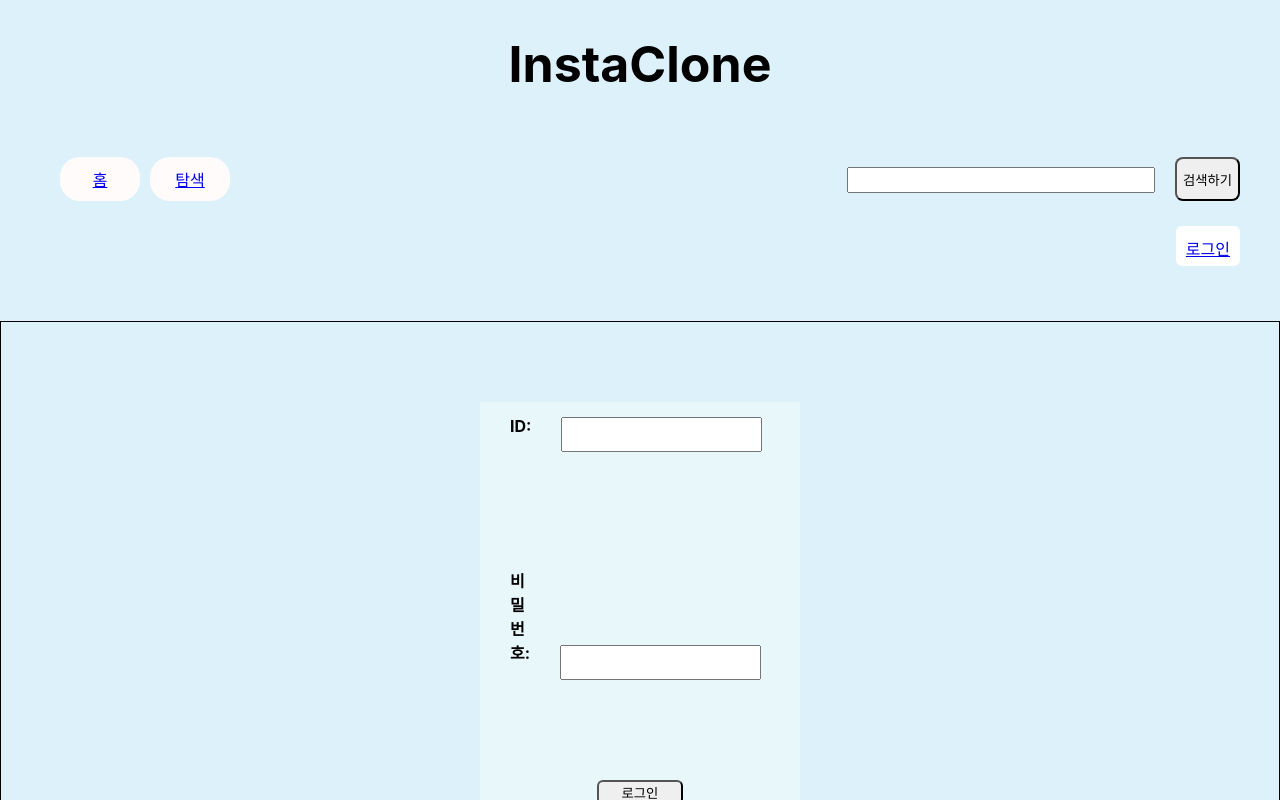
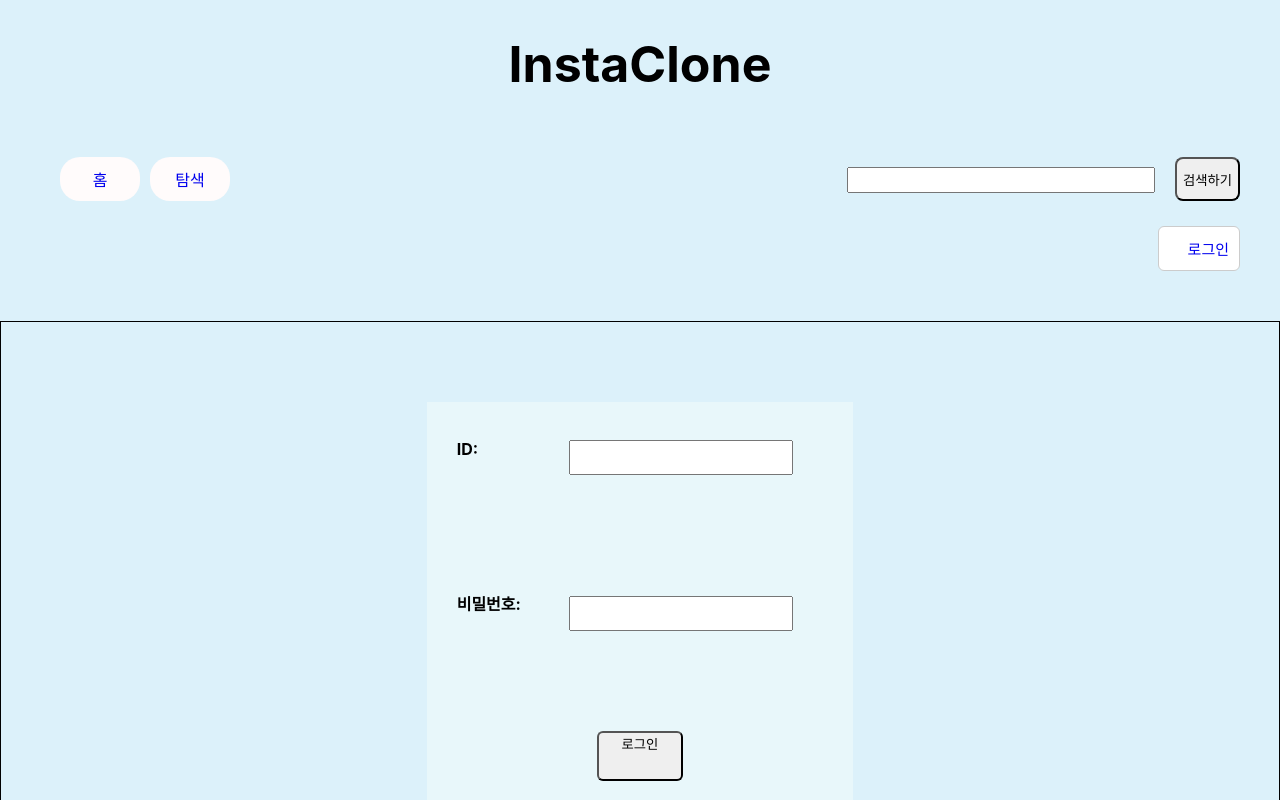
Before and after one commit to BlackWerf1257/Insta_Imitation_Pr, a React (Create React App) app in the folder webfront/: page /login in a window 1280 px wide. Shown: the top 800 px of the page. Built offline with nearby package versions, Linux system fonts and the light colour scheme.

Commit message:
0531 업로드
임시 데이터의 관리
로그인 / 로그아웃의 임시 구현

```diff
--- a/webfront/src/About.js
+++ b/webfront/src/About.js
@@ -1,5 +1,3 @@
-import { Link } from 'react-router-dom';
-import React from 'react';
 import './components/css/About.css';
 
 // 외부페이지는 a 사용
@@ -14,8 +12,8 @@ function About(){
 
         <h3 className='item-class'> 사용한 기술 스택 </h3>
         <ul>
-            <li className='data-Text-Class'> <b>언어</b>: CSS, React, MySQL </li>
-            <li className='data-Text-Class'> <b>툴</b> : Visual Studio Code, Spring, MySQL Workbench</li>
+            <li className='data-Text-Class'> <b>언어</b>: CSS, React, SQLite(예정) </li>
+            <li className='data-Text-Class'> <b>툴</b> : Visual Studio Code, Spring(예정)</li>
         </ul>
 
         <h3/> 연락처
--- a/webfront/src/App.js
+++ b/webfront/src/App.js
@@ -1,5 +1,5 @@
 import './App.css';
-import { useLocation, Routes, Route} from 'react-router-dom';
+import { useLocation, Routes, Route, useNavigate} from 'react-router-dom';
 import NavBar from './components/NavBar';
 //import Root from './components/Root';
 import Footer from './components/Footer';
@@ -12,24 +12,61 @@ import { useState, useEffect } from 'react';
 //
 function App() {
   const location = useLocation();
-  const [isLogged, SetLoggedBool] = useState(false);
+  const [isLogged, SetLoggedBool] = useState(() => {return sessionStorage.getItem('SboolLogged') || false});
+  const [userName, SetUserName] = useState(() => {return sessionStorage.getItem('SuserName') || ''});
+
    useEffect(() => {
+    //값이 null이 아닌지 판단
      if (location.state && typeof location.state.isLogged !== 'undefined'){
-        alert(location.state.isLogged);
+        SetLoggedBool(location.state.isLogged);
+        SetUserName(location.state.userId);
      }
-   });
+     /*if(sessionStorage.getItem('SboolLogged') !== null && sessionStorage.getItem('SuserName') !== null){
+        SetLoggedBool(sessionStorage.getItem('SboolLogged'));
+        SetUserName(sessionStorage.getItem('SuserName'));
+        console.log(sessionStorage.getItem('SuserName'));
+     }*/
+   }, [location.state]);
+
+   //값 업데이트 이후에만 작동
+   useEffect(() => {
+        //Web Storage API_sessionStorage: 저장공간 세션이 유지되는 동안 제공, localStorage: 브라우저를 새로 열어도 유지
+        //키-쌍의 형태로 저장
+        sessionStorage.setItem("SboolLogged", isLogged);
+        sessionStorage.setItem("SuserName", userName);
+   }, [isLogged, userName]);
+
+
+  /* useEffect(() => {
+  console.log("🔄 isLogged 상태 변경됨:", isLogged);
+}, [isLogged]);
+
+useEffect(() => {
+  console.log("🛬 location.state 감지됨:", location.state);
+}, [location.state]);*/
+
+
+const Logout = () => {
+  if(isLogged === true && userName !== '')
+  {
+  sessionStorage.removeItem('SboolLogged');
+  sessionStorage.removeItem('SuserName');
+  SetLoggedBool(false);
+  SetUserName('');
+  alert('로그아웃 되었습니다');
+  }
+};
 
   return (
 
     <div className='App-container'>
-          <NavBar></NavBar>
+          <NavBar isLogged={isLogged} onLogout={Logout}></NavBar>
 
       <main className='Main-container-class'>
         <Routes>
             <Route path="/about" element={<About/>} />
             <Route path="/login" element={<Login/>} />
         </Routes>
-
         <>
 
         </>
--- a/webfront/src/components/Login.js
+++ b/webfront/src/components/Login.js
@@ -15,7 +15,11 @@ function Login(){
          const logEvent = () => {
             if(idValue !== "" && pwdValue !== "")
             {
-                  navigate('/', { state: { isLogged: false, userId: idValue } });
+                //임시용
+                  navigate('/', { state: { isLogged: true, userId: idValue } });
+            }
+            else {
+                alert('ID와 비밀번호를 입력해주세요');
             }
          }
 
@@ -38,13 +42,4 @@ function Login(){
     );
 }
 
-function LoginEvent(IdValue, PwValue){
-    if(IdValue === "" || PwValue === "")
-        alert("ID와 비밀번호를 입력해주세요");
-    else
-    {
-        //navigate("/", {state: {value: 'true'}});
-    }
-}
-
 export default Login;
--- a/webfront/src/components/NavBar.js
+++ b/webfront/src/components/NavBar.js
@@ -4,8 +4,7 @@ import { Link } from 'react-router-dom';
 import './css/NavBar.css';
 
 
-function NavBar(){
-    const [logState, setState] = React.useState(false); /* 로그인 여부 */
+function NavBar({isLogged, onLogout}){
     const [searchValue, SetSearchValue] = React.useState(''); /* 검색창 데이터 */
 
     /* 검색값 업데이트용 */
@@ -16,15 +15,15 @@ function NavBar(){
 
     return (
         <>
-        <h1 to="/" className="navbar-title-class"> InstaClone </h1>
+        <h1 className="navbar-title-class"> InstaClone </h1>
         <div className='navigation-parent-class'>
-            { logState ? <LoggedNavButtonFunc/> : <LogOutedNavButtonFunc/> }
+            { isLogged ? <LoggedNavButtonFunc/> : <LogOutedNavButtonFunc/> }
             <div className='searchbar-parent-class'>
                 <input className='searchbar-class' type='text' onChange={updateSearchValue}/>
                 <button className='search-button-class' onClick={() => Search(searchValue)}> 검색하기 </button>
             </div>
         </div>
-            <LoginBtnFunc logStatus={logState}/>
+            <LoginBtnFunc isLogged={isLogged} onLogout={onLogout}/>
         </>
       );
 }
@@ -68,14 +67,15 @@ function LogOutedNavButtonFunc(){
 }
 
 //중괄호로 감싸야 함(중괄호 미 사용시 빈 경우가 아닌경우 true로 처리해버리기 때문)
-function LoginBtnFunc({logStatus}){
+function LoginBtnFunc({isLogged, onLogout}){
     return (
         <div className='login-button-parent-class'>
-        {logStatus ? (<Link to="/logout" className='login-button-class'>로그아웃</Link>) :
+        {isLogged ? (<button className='login-button-class' onClick={onLogout}>로그아웃</button>) :
         ( <Link to="/login" className='login-button-class'>로그인</Link>)}
         </div>
     )
 }
 
 
+
 export default NavBar;
--- a/webfront/src/components/css/Login.css
+++ b/webfront/src/components/css/Login.css
@@ -5,11 +5,11 @@
     background-color: #e8f7fa;
     margin: auto;
     margin-top: calc(100vh / 10);
-    width: calc(100vw / 4);
+    width: calc(100vw / 3);
+    max-width: 600px;
     height: calc(100vh / 2);
     justify-content: center;
     gap: 100px;
-
 }
 
 .keydata-parent-class {
--- a/webfront/src/components/css/NavBar.css
+++ b/webfront/src/components/css/NavBar.css
@@ -48,21 +48,38 @@
 .login-button-class {
     display: flex;
     justify-content: flex-end;
+    align-items: center;
     padding: 10px 10px;
+    background-color: white;
+    border: 1px solid #ccc;
+    border-radius: 6px;
+    text-align: center;
+    font-size: 15px;
+    text-decoration: none; /* 밑줄 제거 */
+    margin-top: 5px;
+    min-height: 20px;
+    min-width: 60px;
+    margin-right: 40px;
+}
+.logout-button-class {
+    display: flex;
+    justify-content: flex-end;
+
     background-color: white;
     border-radius: 6px;
     text-align: center;
     margin-top: 5px;
-    height: 20px;
+    height: 40px;
     margin-right: 40px;
 }
+
 
 .navigation-button-class {
     display: inline-block; /* 버튼처럼 너비/높이/패딩을 적용하기 위해 */
     min-width: 40px;
     padding: 10px 10px; /* 내부 여백 (위아래 10px, 좌우 20px) */
     text-align: center;
-    /*background-color: transparent;*/
+    text-decoration: none;
     background-color: rgb(255, 251, 251);
     min-width: 60px;
     transition: transform 0.2s ease; /* 호버 애니메이션 */
--- a/webfront/src/components/css/info.css
+++ b/webfront/src/components/css/info.css
@@ -8,6 +8,7 @@
         border-radius: 10px;
         margin-top: 10px;
         margin-bottom: 10px;
+        text-decoration: none;
         padding: 10px 10px;
         background-color: white;
         margin-left: 30px;
@@ -19,7 +20,6 @@
     min-width: 40px;
     padding: 10px 10px; /* 내부 여백 (위아래 10px, 좌우 20px) */
     text-align: center;
-    /*background-color: transparent;*/
     background-color: rgb(255, 251, 251);
     min-width: 60px;
     transition: transform 0.2s ease; /* 호버 애니메이션 */
```
Also changed, not shown: webfront/src/components/Logout.js (added).
